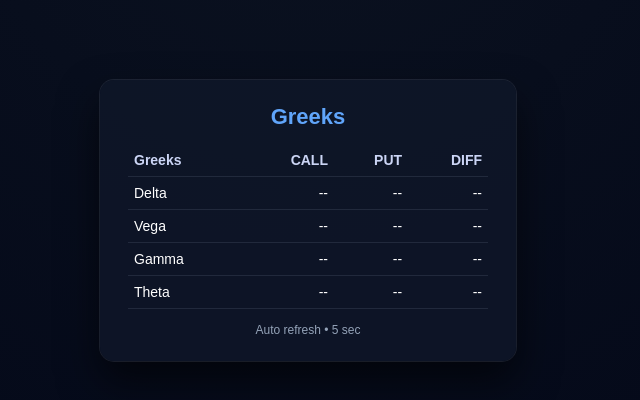
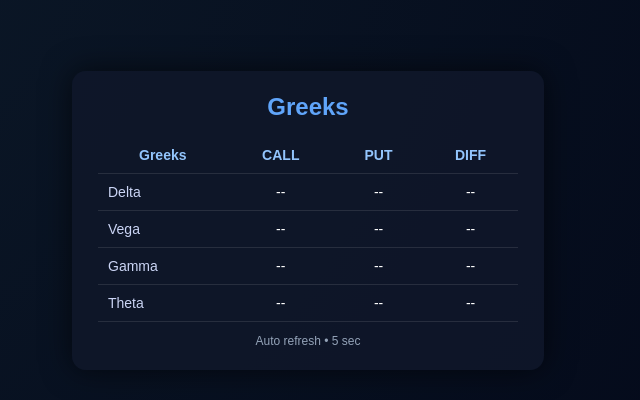
Before and after one commit to osumarts01/nsegreeks, a website: page index.html in a window 1280 px wide. Shown: the part 180-580 px from the top of the page, without its empty margins (332-972 px from the left). Drawn offline with Linux system fonts and the light colour scheme; no server answers.

Commit message:
Update index.html

```diff
--- a/index.html
+++ b/index.html
@@ -1,132 +1,162 @@
 <!DOCTYPE html>
 <html lang="en">
 <head>
-<meta charset="UTF-8">
-<title>NIFTY Greeks</title>
-<meta name="viewport" content="width=device-width, initial-scale=1.0">
+  <meta charset="UTF-8" />
+  <meta name="viewport" content="width=device-width, initial-scale=1.0" />
+  <title>NSE Greeks</title>
 
   <style>
-body{
-  margin:0;
-  height:100vh;
-  background:radial-gradient(circle at top,#0b1220,#020617);
-  display:flex;
-  align-items:center;
-  justify-content:center;
-  font-family:Arial,Helvetica,sans-serif;
-  color:#fff;
+    body {
+      margin: 0;
+      height: 100vh;
+      background: radial-gradient(circle at top left, #0d1b2a, #020617);
+      display: flex;
+      align-items: center;
+      justify-content: center;
+      font-family: Arial, sans-serif;
+      color: #fff;
     }
-.card{
-  background:rgba(15,23,42,.75);
-  border-radius:14px;
-  padding:24px 28px;
-  box-shadow:0 0 0 1px rgba(148,163,184,.15),0 20px 40px rgba(0,0,0,.6);
-  min-width:360px;
+
+    .card {
+      background: rgba(15, 23, 42, 0.9);
+      border-radius: 14px;
+      padding: 22px 26px;
+      width: 420px;
+      box-shadow: 0 0 30px rgba(0, 0, 0, 0.6);
     }
-h1{
-  text-align:center;
-  margin:0 0 14px;
-  color:#60a5fa;
-  font-size:22px;
+
+    h2 {
+      margin: 0 0 16px;
+      text-align: center;
+      color: #60a5fa;
     }
-table{
-  width:100%;
-  border-collapse:collapse;
-  font-size:14px;
+
+    table {
+      width: 100%;
+      border-collapse: collapse;
+      font-size: 14px;
     }
-th,td{
-  padding:8px 6px;
-  border-bottom:1px solid rgba(148,163,184,.15);
-  text-align:right;
+
+    th, td {
+      padding: 10px;
+      text-align: center;
+      border-bottom: 1px solid rgba(255, 255, 255, 0.1);
     }
-th:first-child,td:first-child{
-  text-align:left;
+
+    th {
+      color: #93c5fd;
+      font-weight: 600;
     }
-th{
-  color:#cbd5f5;
-  font-weight:600;
+
+    td:first-child {
+      text-align: left;
+      color: #cbd5f5;
     }
-.pos{color:#22c55e;font-weight:600;}
-.neg{color:#ef4444;font-weight:600;}
-.footer{
-  margin-top:14px;
-  text-align:center;
-  font-size:12px;
-  color:#94a3b8;
+
+    .pos {
+      color: #22c55e;
+    }
+
+    .neg {
+      color: #ef4444;
+    }
+
+    .footer {
+      text-align: center;
+      margin-top: 12px;
+      font-size: 12px;
+      color: #94a3b8;
     }
   </style>
 </head>
 
 <body>
+  <div class="card">
+    <h2>Greeks</h2>
 
-<div class="card">
-  <h1>Greeks</h1>
     <table>
+      <thead>
         <tr>
           <th>Greeks</th>
           <th>CALL</th>
           <th>PUT</th>
           <th>DIFF</th>
         </tr>
+      </thead>
+
+      <tbody>
         <tr>
           <td>Delta</td>
-      <td id="c_delta">--</td>
-      <td id="p_delta">--</td>
-      <td id="d_delta">--</td>
+          <td id="ce-delta">--</td>
+          <td id="pe-delta">--</td>
+          <td id="diff-delta">--</td>
         </tr>
+
         <tr>
           <td>Vega</td>
-      <td id="c_vega">--</td>
-      <td id="p_vega">--</td>
-      <td id="d_vega">--</td>
+          <td id="ce-vega">--</td>
+          <td id="pe-vega">--</td>
+          <td id="diff-vega">--</td>
         </tr>
+
         <tr>
           <td>Gamma</td>
-      <td id="c_gamma">--</td>
-      <td id="p_gamma">--</td>
-      <td id="d_gamma">--</td>
+          <td id="ce-gamma">--</td>
+          <td id="pe-gamma">--</td>
+          <td id="diff-gamma">--</td>
         </tr>
+
         <tr>
           <td>Theta</td>
-      <td id="c_theta">--</td>
-      <td id="p_theta">--</td>
-      <td id="d_theta">--</td>
+          <td id="ce-theta">--</td>
+          <td id="pe-theta">--</td>
+          <td id="diff-theta">--</td>
         </tr>
+      </tbody>
     </table>
 
-  <div class="footer">
-    Auto refresh • 5 sec
-  </div>
+    <div class="footer">Auto refresh • 5 sec</div>
   </div>
 
+  <!-- SCRIPT MUST BE HERE -->
   <script>
     async function loadGreeks() {
+      try {
         const res = await fetch("/api/greeks");
         const data = await res.json();
 
         const CE = data.CE;
         const PE = data.PE;
 
-  document.getElementById("ce-delta").innerText = CE.delta.toFixed(2);
-  document.getElementById("pe-delta").innerText = PE.delta.toFixed(2);
-  document.getElementById("diff-delta").innerText = (CE.delta - PE.delta).toFixed(2);
+        set("ce-delta", CE.delta, 2);
+        set("pe-delta", PE.delta, 2);
+        set("diff-delta", CE.delta - PE.delta, 2);
 
-  document.getElementById("ce-vega").innerText = CE.vega.toFixed(2);
-  document.getElementById("pe-vega").innerText = PE.vega.toFixed(2);
-  document.getElementById("diff-vega").innerText = (CE.vega - PE.vega).toFixed(2);
+        set("ce-vega", CE.vega, 2);
+        set("pe-vega", PE.vega, 2);
+        set("diff-vega", CE.vega - PE.vega, 2);
 
-  document.getElementById("ce-gamma").innerText = CE.gamma.toFixed(4);
-  document.getElementById("pe-gamma").innerText = PE.gamma.toFixed(4);
-  document.getElementById("diff-gamma").innerText = (CE.gamma - PE.gamma).toFixed(4);
+        set("ce-gamma", CE.gamma, 4);
+        set("pe-gamma", PE.gamma, 4);
+        set("diff-gamma", CE.gamma - PE.gamma, 4);
 
-  document.getElementById("ce-theta").innerText = CE.theta.toFixed(2);
-  document.getElementById("pe-theta").innerText = PE.theta.toFixed(2);
-  document.getElementById("diff-theta").innerText = (CE.theta - PE.theta).toFixed(2);
+        set("ce-theta", CE.theta, 2);
+        set("pe-theta", PE.theta, 2);
+        set("diff-theta", CE.theta - PE.theta, 2);
+      } catch (e) {
+        console.error("Fetch error", e);
+      }
+    }
+
+    function set(id, value, fix) {
+      const el = document.getElementById(id);
+      const v = Number(value).toFixed(fix);
+      el.innerText = v;
+      el.className = v >= 0 ? "pos" : "neg";
     }
 
     loadGreeks();
     setInterval(loadGreeks, 5000);
   </script>
-
 </body>
 </html>
```
Lines whose indentation alone changed are shown as unchanged.
